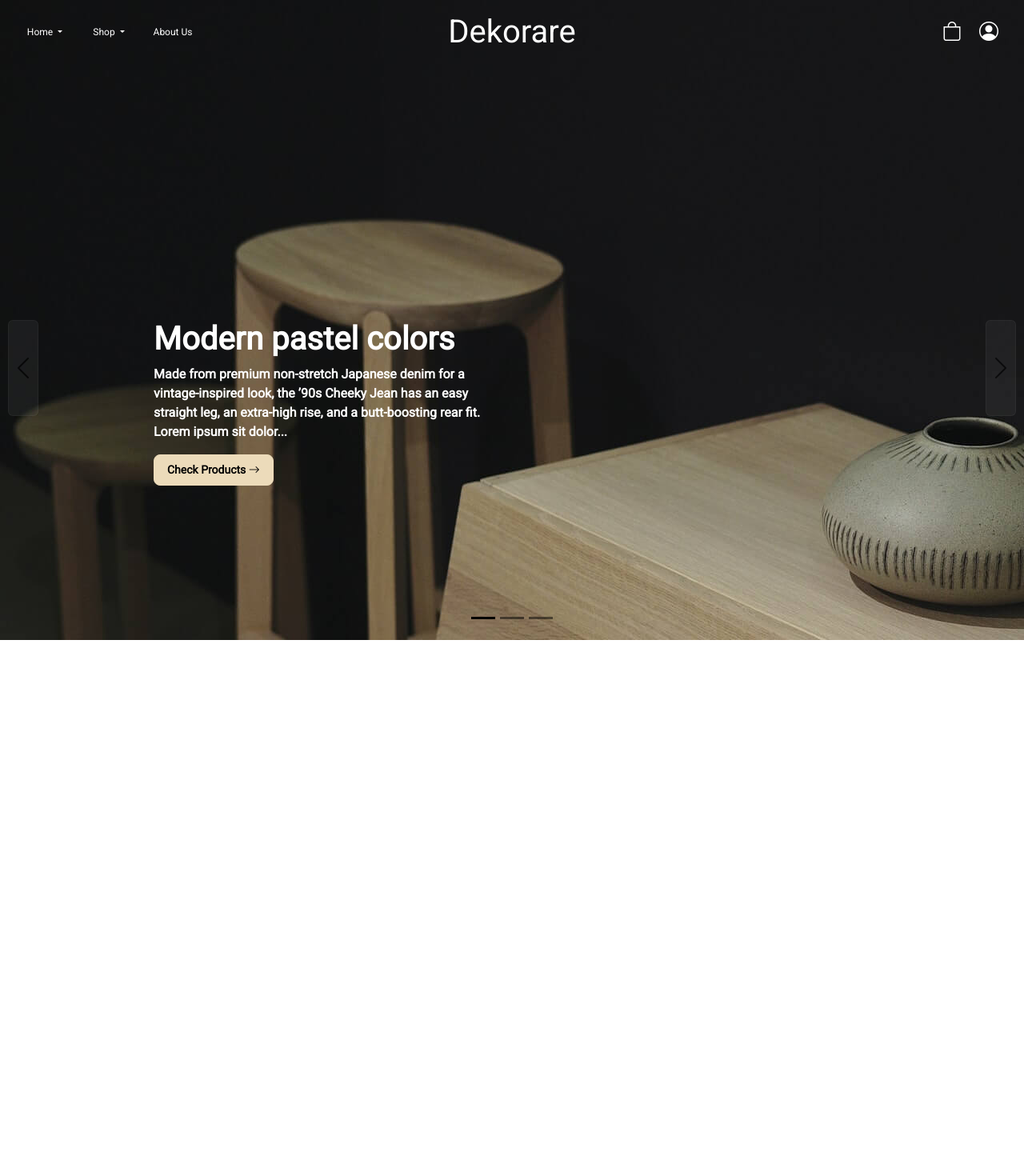
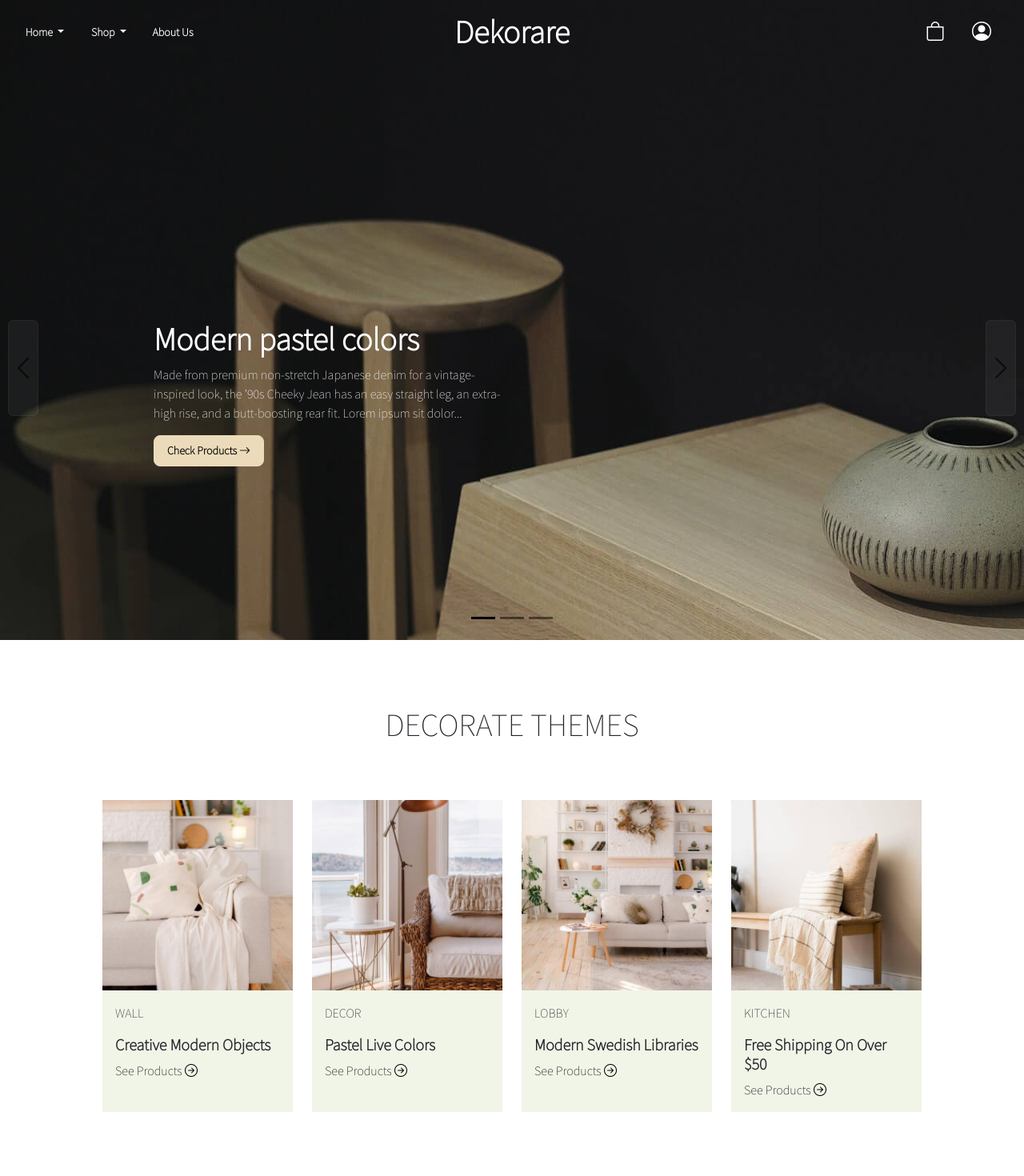
Before and after one commit to TruongChiNghiem1/CodePlay_WEB, a website: page pages/index.html in a window 1280 px wide. Shown: the whole page at 80% size. Before the commit the page ends 800 px from the top, so only its background shows below. Drawn offline with nearby package versions, Linux system fonts and the light colour scheme.

Commit message:
Update DecorateThemes section 2

```diff
--- a/css/style.css
+++ b/css/style.css
@@ -1,7 +1,7 @@
 *{
     margin: 0;
     padding: 0;
-    font-family: 'Roboto', sans-serif;
+    font-family: 'Source Sans Pro', sans-serif;
 }
 
 header{
@@ -56,10 +56,11 @@ header h1{
     color: white;
     --bs-btn-active-bg: #918168;
     box-sizing: content-box;
+    font-weight: bold;
 }
 
 .header_menu button:hover{
-    background-color: #23413e;
+    background-color: rgba(133, 133, 97, 0.694);
 }
 
 .header_cart_lgn{
@@ -70,31 +71,35 @@ header h1{
 }
 
 .header_cart_button{
-    width: 36px;
+    width: 42px;
+    height: 42px;
     font-size: 24px;
     color: white;
-    height: 36px;
     border: none;
     background-color: transparent;
+    border-radius: 100%;
 }
 
 .header_person_button{
-    width: 24px;
-    height: 36px;
+    width: 42px;
+    height: 42px;
     font-size: 24px;
     color: white;
     border: none;
     background-color: transparent;
     margin:0 1rem;
-}
-
-.header_login_button_hv{
-    display: none;
+    border-radius: 100%;
 }
 
 
 .header_cart_button:hover{
-    color: wheat;
+    color: rgb(255, 235, 197);
+    box-shadow: 0px 0px 15px wheat;
+}
+
+.header_person_button:hover{
+    color: rgb(255, 235, 197);
+    box-shadow: 0px 0px 15px wheat;
 }
 
 .quockiVN{
@@ -112,7 +117,7 @@ header h1{
 
 .dropdown-menu {
     border: none;
-    background-color: #55938ec8;
+    background-color: rgba(171, 171, 150, 0.307);
     border-radius: 0;
     --bs-dropdown-link-active-bg: rgba(133, 133, 97, 0.822);
     --bs-dropdown-link-active-color: black;
@@ -129,7 +134,7 @@ header h1{
 .line3 {
     height: 2px;
     width: 20px;
-    background-color: black;
+    background-color: white;
     margin: 3px 0;
     transition: 0.5s;
 }
@@ -151,24 +156,30 @@ header h1{
 }
 
 #menu-button-dropdown{
-    width: 5rem;
+    width: 8rem;
     display: none;
     position: absolute;
     top: 3rem;
-    left: -1rem;
-    background-color: white;
-    color: black;
-    font-weight: bold;
-    padding: 8px;
+    left: -1.5rem;
+    background-color: transparent;
 }
 
+#menu-button-dropdown div {
+    padding: 0.5rem 1rem;
+    border: px;
+    border-color:  #e3e1e1;
+}
 
 #menu-button-dropdown a{
-    color: #161616;
+    color: white;
 }
 
 #menu-button-dropdown div:hover{
     background-color: #dddebd;
+}
+
+#menu-button-dropdown div:hover a{
+    color: #161616;
 }
 
 header h1 a{
@@ -293,13 +304,48 @@ section{
     color:white;
 }
 
+.font_content_2{
+    font-family: "Inter", Sans-serif;
+}
+
+.bg_color_card{
+    background-color: #f1f5e8;
+}
+
+.border_none{
+    border: none;
+    border-radius: 0;
+}
+
+.padding_3{
+    padding: 3rem;
+}
+
+.font_dancing{
+    font-family: 'Dancing Script', cursive;
+    font-size: 2rem;
+}
+
+.color_black{
+    color: black;
+    text-decoration: none;
+}
+
+.color_black_themes{
+    width: 0;
+}
+.color_black:hover{
+    color: #92660f;
+}
+
+
 
 
 @media (max-width: 1330px) {
     .header_menu button {
         height: 5rem;
         width: 5rem;
-        font-size: 12px;
+        font-size: 14px;
     }
 
     .header_cart_lgn{
@@ -317,6 +363,9 @@ section{
         display: block;
         margin: 0 1rem;
     }
+    .header_cart_lgn{
+        width: 5rem;
+    }
 
 
 }
--- a/pages/index.html
+++ b/pages/index.html
@@ -6,9 +6,9 @@
     <meta name="viewport" content="width=device-width, initial-scale=1.0">
     <title>Home - Dekorare</title>
     <link rel="stylesheet" href="../node_modules/bootstrap/dist/css/bootstrap.min.css">
-    <link rel="preconnect" href="https://fonts.googleapis.com">
-    <link rel="preconnect" href="https://fonts.gstatic.com" crossorigin>
-    <link href="https://fonts.googleapis.com/css2?family=Roboto&display=swap" rel="stylesheet">
+    <link
+            href="https://fonts.googleapis.com/css2?family=Dancing+Script:wght@500&display=swap"
+            rel="stylesheet">
     <link
         href="http://cdnjs.cloudflare.com/ajax/libs/font-awesome/4.3.0/css/font-awesome.css"
             rel="stylesheet"  type='text/css'>
@@ -51,15 +51,13 @@
                     <div class="line3"></div>
                     <div id="menu-button-dropdown">
                         <div><a href="http://127.0.0.1:5500/pages/index.html">Home</a></div>
-                        <hr>
-                        <div><a href="http://127.0.0.1:5500/pages/shop.html"></a>Shop</div>
-                        <hr>
+                        <div><a href="http://127.0.0.1:5500/pages/shop.html">Shop</a></div>
                         <div><a href="http://127.0.0.1:5500/pages/about_us.html">About Us</a></div>
                     </div>
                 </div>
             </div>
 
-            <a href="http://127.0.0.1:5500/pages/index.html"><h1>Dekorare</h1></a>
+            <a href="http://127.0.0.1:5500/pages/index.html"><h1 style="font-weight: bold;">Dekorare</h1></a>
             <div class="header_cart_lgn">
                 <button onclick="goToCart()" class="header_cart_button"><i class="bi-bag"></i></button>
                 <button onclick="goToCart()" class="header_person_button"><i class="bi-person-circle"></i></button>
@@ -89,7 +87,7 @@
                         <h1 class="color_white fw-bold font_size_2
                             res_font1">Modern
                             pastel colors</h1>
-                        <p class="color_white fw-bold res_font2">Made from
+                        <p class="color_white res_font2">Made from
                             premium
                             non-stretch Japanese denim for a
                             vintage-inspired look, the ’90s Cheeky Jean has
@@ -97,7 +95,7 @@
                             butt-boosting rear fit. Lorem ipsum sit dolor...
                         </p>
                         <p><a class="btn btn-lg color_black btn-primary
-                                fw-bold res_font2" href="Shop.html">Check Products
+                            fw-bold res_font2" href="Shop.html">Check Products
                                 <i
                                     class="bi bi-arrow-right"></i></a></p>
                     </div>
@@ -111,7 +109,7 @@
                         <h1 class="color_white fw-bold font_size_2
                             res_font1">Modern
                             pastel colors</h1>
-                        <p class="color_white fw-bold res_font2">Made from
+                        <p class="color_white res_font2">Made from
                             premium
                             non-stretch Japanese denim for a
                             vintage-inspired look, the ’90s Cheeky Jean has
@@ -119,7 +117,7 @@
                             butt-boosting rear fit. Lorem ipsum sit dolor...
                         </p>
                         <p><a class="btn btn-lg color_black btn-primary
-                                fw-bold res_font2" href="Shop.html">Check Products
+                            fw-bold res_font2" href="Shop.html">Check Products
                                 <i
                                     class="bi bi-arrow-right"></i></a></p>
                     </div>
@@ -132,7 +130,7 @@
                         <h1 class="color_white fw-bold font_size_2
                             res_font1">Modern
                             pastel colors</h1>
-                        <p class="color_white fw-bold res_font2">Made from
+                        <p class="color_white res_font2">Made from
                             premium
                             non-stretch Japanese denim for a
                             vintage-inspired look, the ’90s Cheeky Jean has
@@ -140,9 +138,8 @@
                             butt-boosting rear fit. Lorem ipsum sit dolor...
                         </p>
                         <p><a class="btn btn-lg color_black btn-primary
-                                fw-bold res_font2" href="Shop.html">Check Products
-                                <i
-                                    class="bi bi-arrow-right"></i></a></p>
+                            fw-bold res_font2" href="Shop.html">Check Products
+                                <i class="bi bi-arrow-right"></i></a></p>
                     </div>
                 </div>
             </div>
@@ -162,6 +159,93 @@
             </button>
         </div>
     </section>
+    <section  id="decorate-themes">
+            <div class="w-80 m_b_80">
+                <div class="justify-content-center d-flex h_180
+                    align-items-center fw-bold">
+                    <h1>DECORATE THEMES</h1>
+                </div>
+                <div class="row row-cols-1 row-cols-md-4 g-4">
+                    <div class="col">
+                        <div class="card border_none hover_card h-100">
+                            <img class="border_none"
+                                src="../img/Home/section2/1.jpg"
+                                class="card-img-top"
+                                alt="...">
+                            <div class="card-body bg_color_card">
+                                <p>WALL</p>
+                                <h5 class="card-title fw-bold">Creative Modern
+                                    Objects
+                                </h5>
+                                <a class="color_black " href="">See Products <i
+                                        class="bi bi-arrow-right-circle"></i></a>
+                            </div>
+                        </div>
+                    </div>
+                    <div class="col">
+                        <div class="card border_none hover_card h-100">
+                            <img class="border_none"
+                                src="../img/Home/section2/2.jpg"
+                                class="card-img-top"
+                                alt="...">
+                            <div class="card-body bg_color_card">
+                                <p>DECOR</p>
+                                <h5 class="card-title fw-bold">Pastel Live
+                                    Colors
+                                </h5>
+                                <a class="color_black " href="">See Products <i
+                                        class="bi bi-arrow-right-circle"></i></a>
+                            </div>
+                        </div>
+                    </div>
+                    <div class="col">
+                        <div class="card border_none hover_card h-100">
+                            <img class="border_none"
+                                src="../img/Home/section2/3.jpg"
+                                class="card-img-top"
+                                alt="...">
+                            <div class="card-body bg_color_card">
+                                <p>LOBBY</p>
+                                <h5 class="card-title fw-bold">Modern Swedish
+                                    Libraries
+                                </h5>
+                                <a class="color_black" href="">See Products <i
+                                    class="bi bi-arrow-right-circle"></i></a>
+                            </div>
+                        </div>
+                    </div>
+                    <div class="col">
+                        <div class="card border_none hover_card h-100">
+                            <img class="border_none"
+                                src="../img/Home/section2/4.jpg"
+                                class="card-img-top"
+                                alt="...">
+                            <div class="card-body bg_color_card">
+                                <p>KITCHEN</p>
+                                <h5 class="card-title fw-bold">Free Shipping On
+                                    Over $50
+                                </h5>
+                                <a class="color_black" href="">See Products <i
+                                        class="bi bi-arrow-right-circle"></i></a>
+                            </div>
+                        </div>
+                    </div>
+                </div>
+            </div>
+    </section>
 </body>
+    <script
+        src="https://cdn.jsdelivr.net/npm/bootstrap@5.3.0-alpha1/dist/js/bootstrap.bundle.min.js"
+        integrity="sha384-w76AqPfDkMBDXo30jS1Sgez6pr3x5MlQ1ZAGC+nuZB+EYdgRZgiwxhTBTkF7CXvN"
+        crossorigin="anonymous"></script>
     <script src="../js/main.js"></script>
+    <style>
+        @import url('https://fonts.googleapis.com/css2?family=Great+Vibes&display=swap');
+        </style>
+    <style>
+        @import url('https://fonts.googleapis.com/css2?family=Dancing+Script&display=swap');
+        </style>
+    <style>
+        @import url('https://fonts.googleapis.com/css2?family=Source+Sans+Pro:wght@200&display=swap');
+        </style>
 </html>
```
